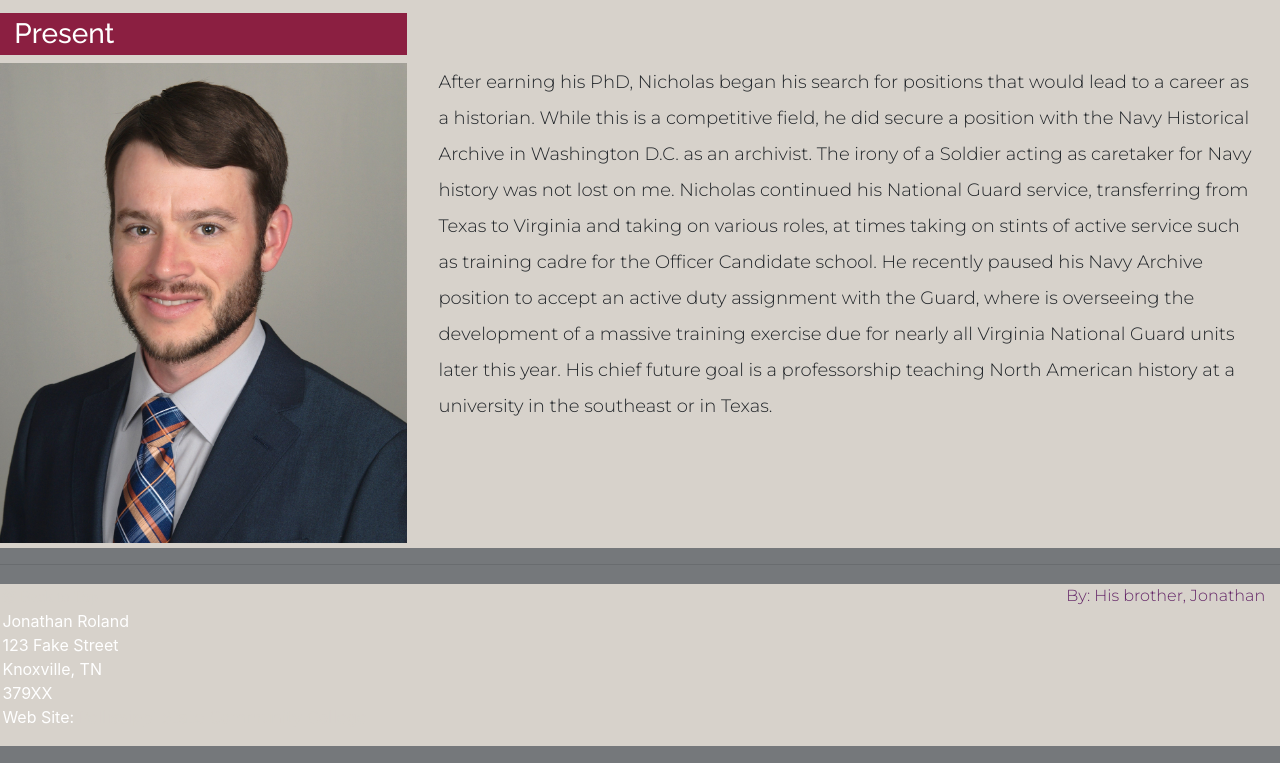
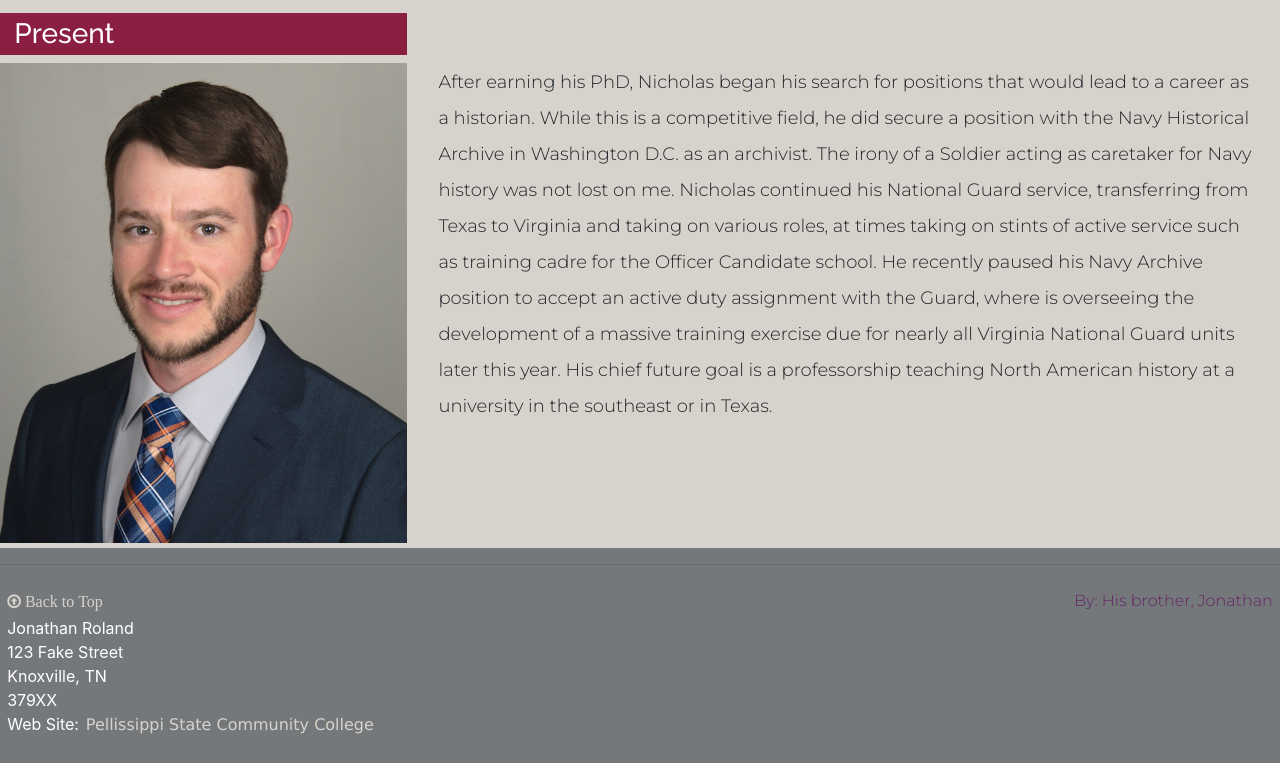
Before and after one commit to jdroland31/bioSite, a plain HTML site: page index.html in a window 1280 px wide. Shown: the part 3298-4061 px from the top of the page. Drawn offline with nearby package versions, Linux system fonts and the light colour scheme.

Commit message:
Update style.css

```diff
--- a/style.css
+++ b/style.css
@@ -4,24 +4,12 @@ a:link{
     text-decoration: none;
 }
 
-/*
-a:hover{
-    color: #CE0058;
-}
-*/
-
 a:visited{
     color: #D7D2CB;
 }
 
-body{
-/*    background-color: #D7D2CB; */
-
-}
-
 div{
     background-color: #D7D2CB;
-/*    color: #FFFFFF;*/
 }
 
 footer{
@@ -48,13 +36,13 @@ h3{
     text-indent:10px;
 }
 
-h6{
+h6.footer-element{
     font-family: 'Montserrat', Verdana, Arial, sans-serif;
     font-weight:300;
     color: #642667;
     padding: 0.15em;
     text-align: right;
-    margin-right: 10px;
+    float: right;
 }
 
 hr{
@@ -67,14 +55,6 @@ hr{
 html{
     font-size: 16px;
 }
-
-/*
-img{
-    width:450px;
-    float: right;
-    padding-bottom: 5px;
-}
-*/
 
 p{
     font-family: 'Montserrat', Verdana, Arial, sans-serif;
@@ -89,6 +69,12 @@ p{
 .backToTop{
     float: right;
     color: #D7D2CB;
+}
+
+.footer-element{
+    background-color: #75787B;
+    color: #FFFFFF;
+    padding: 0.15em;
 }
 
 .side-img{
```
